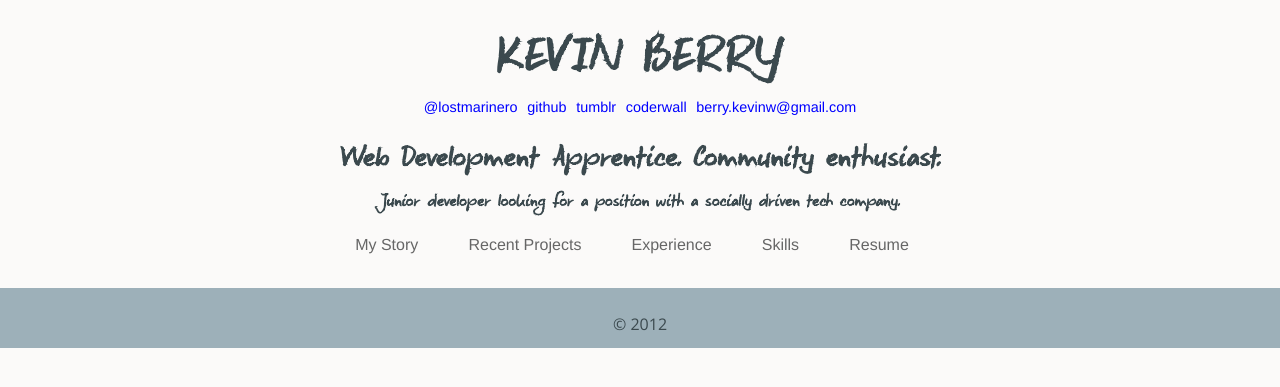
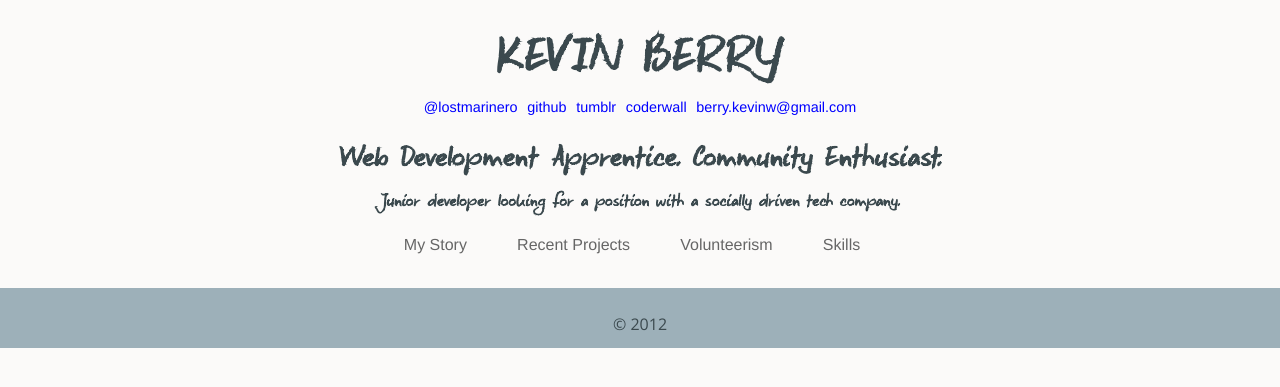
Before and after one commit to kbsail/kbsail-kbsail.github.io, a Jekyll site: the page built from index.html, in a window 1280 px wide. Shown: the top 387 px of the page. Built offline with Jekyll 4.4.1, drawn with Linux system fonts in a browser that asks for light colours; Markdown is read by kramdown in place of the engine named in the settings.

```diff
--- a/_includes/header.html
+++ b/_includes/header.html
@@ -17,14 +17,21 @@
 
   <body class="home">
 
-<!--   <div class="header-wrapper">
-    <header>
-      <div class="site-title">
-        <a href="/">@lostmarinero</a>
-      </div>
+  <div class="page">
 
+  <div class="front-page">
+    <h1>Kevin Berry</h1>
 
-    </header>
-  </div> -->
+    <div class="contact-links">
+      <nav>
+        <a class="icon twitter" href="http://twitter.com/lostmarinero" title="Twitter" target="_blank">@lostmarinero</a>
+        <a class="icon github" href="http://github.com/kbsail" title="Github" target="_blank">github</a>
+        <a class="icon tumblr" href="http://lostmarinero.tumblr.com" title="Tumblr" target="_blank">tumblr</a>
+        <a class="icon coderwall" href="https://coderwall.com/kbsail" title="Coderwall" target="_blank">coderwall</a>
+        <a class="icon email" href="mailto:berry.kevinw@gmail.com" title="Email" target="_blank">berry.kevinw@gmail.com</a>
+      </nav>
+    </div>
 
-  <div class="page">
+    <h2>{{ page.tagline }}</h2>
+    <p>Junior developer looking for a position with a socially driven tech company.</p>
+  </div>
--- a/assets/css/screen.css
+++ b/assets/css/screen.css
@@ -170,20 +170,13 @@ body {
 /* BREAKPOINTS */
 /* -------------------------------------------------------------------------*/
 /* COLORS */
-/* 551A8B */
-/* BAC8CF */
-/* DDECEF */
-/* BFD9DA */
-/* 87AAAE */
-/* F6F6F6 */
-/* E7E7E7 */
 /* -------------------------------------------------------------------------*/
 /* LAYOUT */
-/* line 59, ../scss/screen.scss */
+/* line 50, ../scss/screen.scss */
 html, body {
   height: 100%; }
 
-/* line 61, ../scss/screen.scss */
+/* line 52, ../scss/screen.scss */
 header, section, footer {
   *zoom: 1;
   max-width: 59em;
@@ -200,49 +193,49 @@ header, section, footer {
     display: table;
     clear: both; }
 
-/* line 67, ../scss/screen.scss */
+/* line 58, ../scss/screen.scss */
 .header-wrapper {
   overflow: hidden;
   *zoom: 1; }
 
-/* line 72, ../scss/screen.scss */
+/* line 63, ../scss/screen.scss */
 a {
   color: #3b494e; }
 
-/* line 76, ../scss/screen.scss */
+/* line 67, ../scss/screen.scss */
 body {
   background-color: #fbfaf9;
   color: #3b494e;
   font-family: 'Open Sans', sans-serif;
   line-height: 200%; }
 
-/* line 83, ../scss/screen.scss */
+/* line 74, ../scss/screen.scss */
 .site-title {
   float: left;
   font-size: 2.4em;
   font-family: 'Keswick', script;
   padding: 0.6em 0 0 1.4em; }
 
-/* line 90, ../scss/screen.scss */
+/* line 81, ../scss/screen.scss */
 a {
   text-decoration: none; }
 
-/* line 94, ../scss/screen.scss */
+/* line 85, ../scss/screen.scss */
 .contact-links {
   display: inline; }
-  /* line 97, ../scss/screen.scss */
+  /* line 88, ../scss/screen.scss */
   .contact-links nav {
     margin-top: 0; }
-    /* line 99, ../scss/screen.scss */
+    /* line 90, ../scss/screen.scss */
     .contact-links nav a {
       display: inline-block;
       padding-top: 0;
       margin-top: 0; }
-  /* line 106, ../scss/screen.scss */
+  /* line 97, ../scss/screen.scss */
   .contact-links .icon {
     font-size: .8em; }
 
-/* line 117, ../scss/screen.scss */
+/* line 108, ../scss/screen.scss */
 .page {
   *zoom: 1;
   max-width: 59em;
@@ -258,7 +251,7 @@ a {
     content: "";
     display: table;
     clear: both; }
-  /* line 122, ../scss/screen.scss */
+  /* line 113, ../scss/screen.scss */
   .page .front-page {
     clear: both;
     font-family: "Keswick";
@@ -267,7 +260,7 @@ a {
     margin: 0 2em auto;
     text-align: center;
     display: inline-block; }
-    /* line 130, ../scss/screen.scss */
+    /* line 121, ../scss/screen.scss */
     .page .front-page h1 {
       color: #3b494e;
       font-size: 2em;
@@ -276,22 +269,22 @@ a {
       margin: 0 auto;
       text-transform: uppercase;
       width: 12em; }
-    /* line 139, ../scss/screen.scss */
+    /* line 130, ../scss/screen.scss */
     .page .front-page .alinks {
       width: 100%;
       padding-top: .8em;
       margin-bottom: .4em; }
-      /* line 143, ../scss/screen.scss */
+      /* line 134, ../scss/screen.scss */
       .page .front-page .alinks p {
         font-size: .6em;
         font-family: 'Helvetica Neue', sans-serif; }
-    /* line 148, ../scss/screen.scss */
+    /* line 139, ../scss/screen.scss */
     .page .front-page h2 {
       padding: .4em; }
-    /* line 151, ../scss/screen.scss */
+    /* line 142, ../scss/screen.scss */
     .page .front-page p {
       font-size: .7em; }
-    /* line 154, ../scss/screen.scss */
+    /* line 145, ../scss/screen.scss */
     .page .front-page a {
       text-decoration: none;
       overflow: hidden;
@@ -300,7 +293,7 @@ a {
       font-family: 'Helvetica Neue', sans-serif;
       color: blue; }
 
-/* line 165, ../scss/screen.scss */
+/* line 156, ../scss/screen.scss */
 .footer-wrapper {
   width: 100%;
   text-align: center;
@@ -308,19 +301,19 @@ a {
   height: 30px;
   padding: 20px 0 10px 0; }
 
-/* line 175, ../scss/screen.scss */
+/* line 166, ../scss/screen.scss */
 h1 {
   font-size: 3.4em;
   line-height: 100%;
   margin-bottom: 0.2em;
   width: 100%; }
 
-/* line 182, ../scss/screen.scss */
+/* line 173, ../scss/screen.scss */
 h2 {
   font-size: 1.2em;
   line-height: 100%; }
 
-/* line 187, ../scss/screen.scss */
+/* line 178, ../scss/screen.scss */
 h3 {
   font-family: 'Keswick', script;
   font-size: 2em;
@@ -329,29 +322,29 @@ h3 {
   line-height: 100%;
   text-transform: uppercase; }
 
-/* line 196, ../scss/screen.scss */
+/* line 187, ../scss/screen.scss */
 h6 {
   text-transform: uppercase; }
 
-/* line 200, ../scss/screen.scss */
+/* line 191, ../scss/screen.scss */
 li {
   margin-bottom: 0.2em; }
 
-/* line 205, ../scss/screen.scss */
+/* line 196, ../scss/screen.scss */
 .icon {
   font-weight: normal;
   padding-top: 0; }
-  /* line 208, ../scss/screen.scss */
+  /* line 199, ../scss/screen.scss */
   .icon:before {
     font-family: 'entypo';
     font-size: 3em;
     content: attr(data-icon);
     speak: none; }
-  /* line 214, ../scss/screen.scss */
+  /* line 205, ../scss/screen.scss */
   .icon.list-link:before {
     font-size: 1.75em; }
 
-/* line 223, ../scss/screen.scss */
+/* line 214, ../scss/screen.scss */
 .section-row h3 {
   line-height: 1.2em;
   width: 100%;
@@ -361,7 +354,7 @@ li {
   width: 100%;
   overflow: hidden;
   *zoom: 1; }
-/* line 229, ../scss/screen.scss */
+/* line 220, ../scss/screen.scss */
 .section-row ul {
   width: 100%;
   float: left;
@@ -371,7 +364,7 @@ li {
   overflow: hidden;
   *zoom: 1; }
 
-/* line 237, ../scss/screen.scss */
+/* line 228, ../scss/screen.scss */
 #tab2 li, #tab3 li {
   height: 20em;
   display: inline;
@@ -396,7 +389,7 @@ li {
   #tab2 li:nth-child(3n + 3), #tab3 li:nth-child(3n + 3) {
     margin-left: 67.79661%;
     clear: none; }
-  /* line 242, ../scss/screen.scss */
+  /* line 233, ../scss/screen.scss */
   #tab2 li a img, #tab3 li a img {
     width: 80%;
     height: 80%;
@@ -405,6 +398,51 @@ li {
     -moz-box-shadow: 3px 3px 0 #ddd;
     -webkit-box-shadow: 3px 3px 0 #ddd; }
 
-/* line 254, ../scss/screen.scss */
+/* line 245, ../scss/screen.scss */
 #tab4 li, #tab5 li {
   display: inline; }
+
+@media (min-width: 0px) and (max-width: 767px) {
+  /* line 253, ../scss/screen.scss */
+  body {
+    font-size: 85%;
+    padding: 0 1em; }
+
+  /* line 257, ../scss/screen.scss */
+  .front-page {
+    width: 100%;
+    float: left;
+    margin-right: 1.69492%;
+    margin-bottom: 1em;
+    text-align: center; }
+
+  /* line 262, ../scss/screen.scss */
+  header {
+    padding-bottom: 1em;
+    padding-top: 2em; }
+    /* line 265, ../scss/screen.scss */
+    header h1 {
+      font-size: 1.4em;
+      font-weight: 700; }
+
+  /* line 273, ../scss/screen.scss */
+  tab {
+    background-color: red; }
+
+  /* line 281, ../scss/screen.scss */
+  .tabs {
+    text-align: center; }
+    /* line 283, ../scss/screen.scss */
+    .tabs li {
+      width: 100%;
+      float: left;
+      margin-right: 1.69492%;
+      -webkit-border-radius: 3px;
+      -moz-border-radius: 3px;
+      -ms-border-radius: 3px;
+      -o-border-radius: 3px;
+      border-radius: 3px;
+      border: 2px solid #9db0b9;
+      display: block;
+      margin: 0.5em 0;
+      padding: 0.5em 1em; } }
--- a/index.html
+++ b/index.html
@@ -1,35 +1,18 @@
 ---
 layout: default
 title: Enjoy Today
-tagline: Web Development Apprentice. Community enthusiast.
+tagline: Web Development Apprentice. Community Enthusiast.
 ---
 
-<div class="front-page">
-  <h1>Kevin Berry</h1>
 
-  <div class="contact-links">
-    <nav>
-    <a class="icon twitter" href="http://twitter.com/lostmarinero" title="Twitter" target="_blank">@lostmarinero</a>
-    <a class="icon github" href="http://github.com/kbsail" title="Github" target="_blank">github</a>
-    <a class="icon tumblr" href="http://lostmarinero.tumblr.com" title="Tumblr" target="_blank">tumblr</a>
-    <a class="icon coderwall" href="https://coderwall.com/kbsail" title="Coderwall" target="_blank">coderwall</a>
-    <a class="icon email" href="mailto:berry.kevinw@gmail.com" title="Email" target="_blank">berry.kevinw@gmail.com</a>
-
-    </nav>
-  </div>
-
-  <h2>{{ page.tagline }}</h2>
-  <p>Junior developer looking for a position with a socially driven tech company.</p>
-</div>
 
 
 <div class="tab-container">
   <ul class="tabs">
     <li><a href="#tab1">My Story</a></li>
     <li><a href="#tab2">Recent Projects</a></li>
-    <li><a href="#tab3">Experience</a></li>
+    <li><a href="#tab3">Volunteerism</a></li>
     <li><a href="#tab4">Skills</a></li>
-    <li><a href="#tab5">Resume</a></li>
   </ul>
 </div>
 
@@ -53,7 +36,7 @@ tagline: Web Development Apprentice. Community enthusiast.
   </div>
 
   <div class="section-row tab" id="tab3">
-    <h3>Experience</h3>
+    <h3>Volunteerism</h3>
     <ul>
       <li><h6>Alameda Community Sailing</h6><a href="http://www.sailalameda.org/" target="_blank"><img src="/assets/img/ACSC.jpg" alt="Alameda Community Sailing Center"\></a></li>
       <li><h6>DBC Mentoring</h6><a href="http://devbootcamp.com/get-involved/" target="_blank"><img src="/assets/img/mentoring.jpg" alt="Dev Bootcamp Mentoring"\></a></li>
@@ -93,8 +76,3 @@ tagline: Web Development Apprentice. Community enthusiast.
       <li>Pair Programing</li>
     </ul>
   </div>
-
-  <div class="section-row tab" id="tab5">
-    <h3>Resume</h3>
-    <p>My resume</p>
-  </div>
```
Also changed, not shown: assets/scss/_test.scss (deleted, +0 -68 lines), assets/scss/screen.scss (+42 -13 lines).
